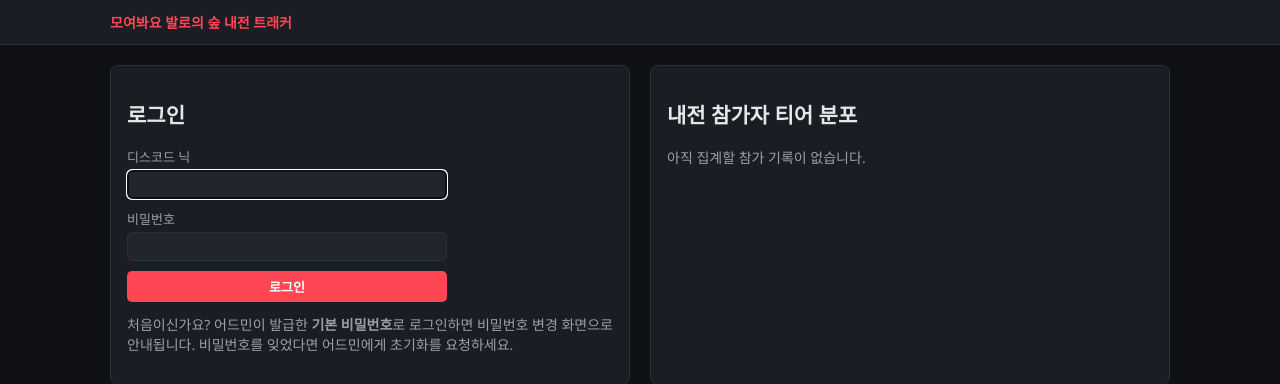
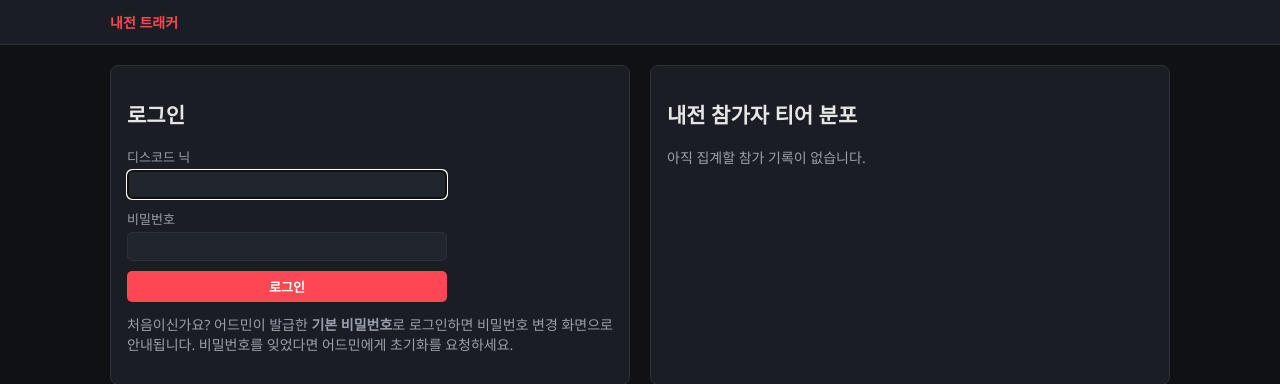
Before and after one commit to Zeisigsig/VF_scrim_Tracker, a FastAPI app: page /login in a window 1280 px wide. Shown: the top 384 px of the page. Run offline with FastAPI, Linux system fonts and the light colour scheme.

Commit message:
브랜드명 단축: "모여봐요 발로의 숲 내전 트래커" → "내전 트래커"
Co-Authored-By: Claude Opus 4.7 <noreply@anthropic.com>

```diff
--- a/app/main.py
+++ b/app/main.py
@@ -17,7 +17,7 @@ from app.auth import (
 from app.db.session import SessionLocal, init_db
 from app.web.routes import router
 
-app = FastAPI(title="모여봐요 발로의 숲 내전 트래커")
+app = FastAPI(title="내전 트래커")
 
 
 @app.middleware("http")
--- a/app/web/templates/base.html
+++ b/app/web/templates/base.html
@@ -10,7 +10,7 @@
 <body>
 <header>
     <nav>
-        <a class="brand" href="/">모여봐요 발로의 숲 내전 트래커</a>
+        <a class="brand" href="/">내전 트래커</a>
         {% if user %}
         <span class="nav-user">{{ user.username }}{% if is_admin %} <span class="badge">어드민</span>{% endif %}</span>
         <a href="/players">{% if is_admin %}유저 관리{% else %}내 정보{% endif %}</a>
```
